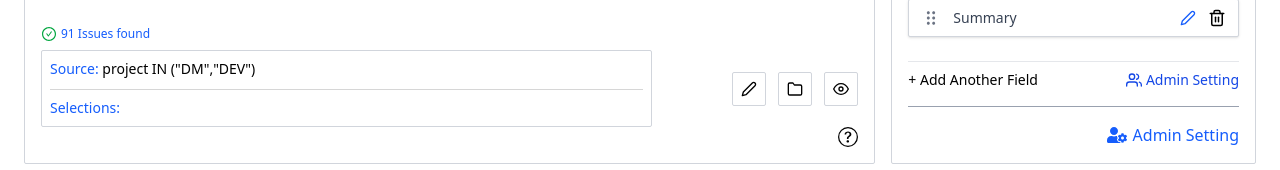
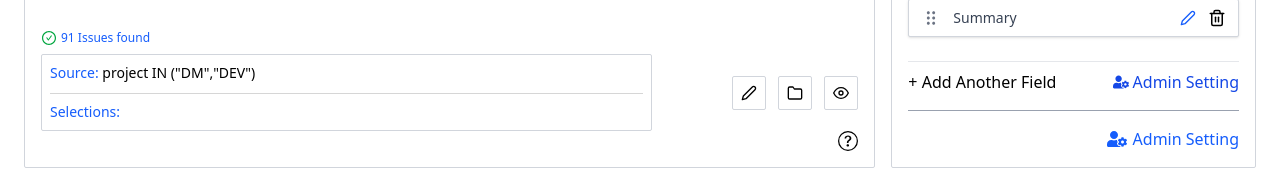
Before and after one commit to rajnishs-dev/custom-charts-jira-app, a React (Vite) app: page /simple-search in a window 1280 px wide. Shown: the part 772-942 px from the top of the page. Built offline with nearby package versions, Linux system fonts and the light colour scheme.

Commit message:
update icon and admit button

```diff
--- a/src/components/FieldBuilderSection.jsx
+++ b/src/components/FieldBuilderSection.jsx
@@ -1,6 +1,7 @@
 import { FiTrash2, FiEdit2, FiChevronDown } from "react-icons/fi";
 import { RxDragHandleDots2 } from "react-icons/rx";
 import { FiUsers } from "react-icons/fi";
+import { FaUserCog } from "react-icons/fa";
 
 export default function FieldBuilderSection() {
   const fields = [
@@ -98,13 +99,13 @@ export default function FieldBuilderSection() {
       <hr className="my-2 text-gray-200" />
 
       {/* Add Another Field */}
-      <div className="flex justify-between items-center text-sm">
+      <div className="flex justify-between items-center text-md">
         <button className="cursor-pointer flex items-center gap-1">
           + Add Another Field
         </button>
 
         <button className="cursor-pointer text-blue-700 flex items-center gap-1">
-          <FiUsers size={16} />
+          <FaUserCog className="w-4 h-4" />
           Admin Setting
         </button>
       </div>
--- a/src/components/SharedDashboardAccordions.jsx
+++ b/src/components/SharedDashboardAccordions.jsx
@@ -79,9 +79,7 @@ const SharedDashboardAccordions = () => {
   return (
     <>
       <div className="pb-3 mb-3 border-b border-gray-400">
-        <h5 className="font-semibold text-black mb-2">
-          Dashboard Title
-        </h5>
+        <h5 className="font-semibold text-black mb-2">Dashboard Title</h5>
         <input
           type="text"
           placeholder="Default dashboard"
--- a/src/pages/SimpleSearch.jsx
+++ b/src/pages/SimpleSearch.jsx
@@ -9,19 +9,18 @@ import {
   ImportExportContent,
   PlaceholderContent,
 } from "../components/ContentComponents";
-import { BsDownload } from "react-icons/bs";
+import { BsFileText, BsDownload } from "react-icons/bs";
 import { MdSearch } from "react-icons/md";
-import { FiFileText, FiMessageCircle } from "react-icons/fi";
 import MainSearchPannel from "../components/MainSearchPannel";
 import SaveGadget from "../components/SaveGadget";
+import { FiGrid } from "react-icons/fi";
 
 export default function SimpleSearch() {
   const TAB_LIST = [
     { id: "settings", icon: MdSearch, tooltip: "Simple Search Fields" },
-    { id: "monitor", icon: FiFileText, tooltip: "Monitor View" },
-    { id: "descriptions", icon: FiMessageCircle, tooltip: "Descriptions" },
+    { id: "monitor", icon: FiGrid, tooltip: "Display Option" },
+    { id: "descriptions", icon: BsFileText, tooltip: "Descriptions" },
     { id: "import_export", icon: BsDownload, tooltip: "Import/Export" },
-    // { id: "help", icon: BsQuestionCircle, tooltip: "Help" },
   ];
 
   const TAB_CONTENTS = {
```
Also changed, not shown: src/components/SettingsTabBar.jsx (+4 -3 lines), src/components/TabAccordion.jsx (+2 -7 lines). Lines whose indentation alone changed are shown as unchanged.
